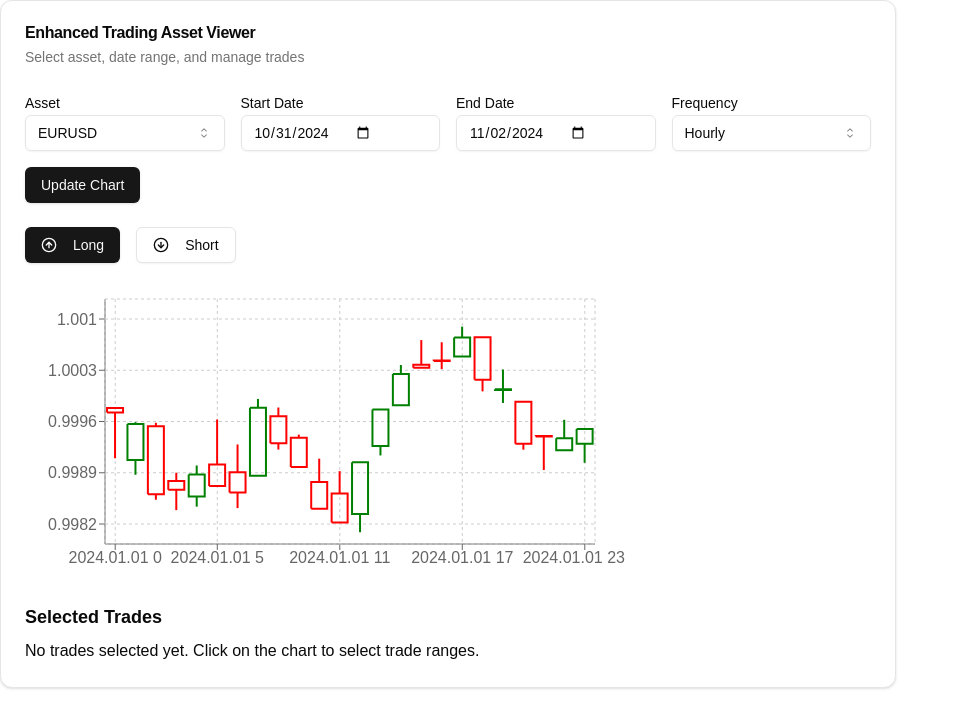
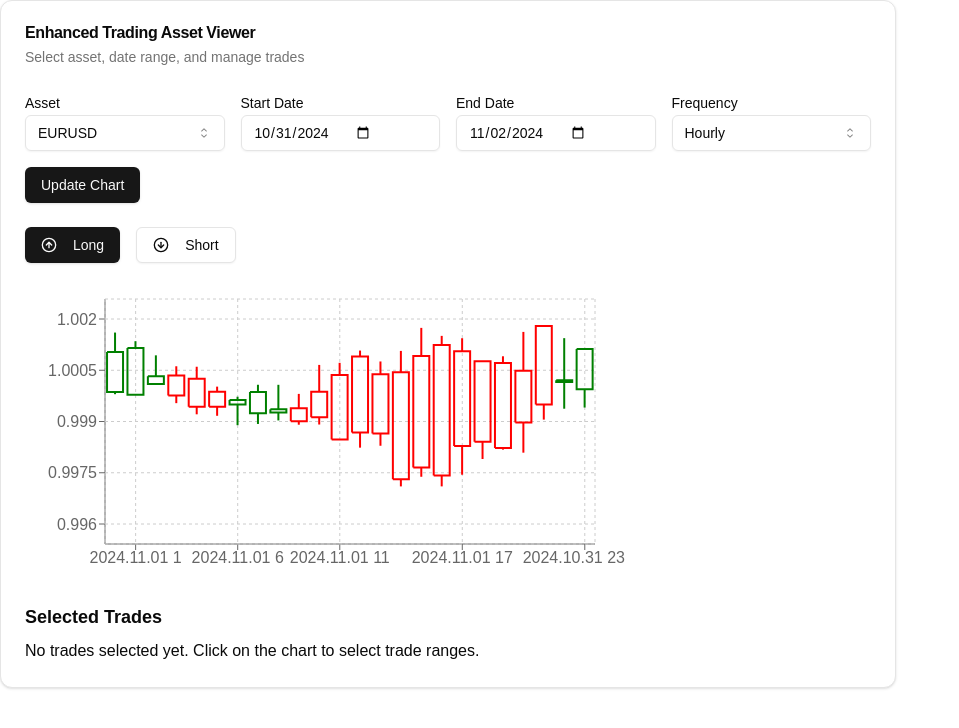
Before and after one commit to jkim1708/EvoTraderDemo, a Next.js app in the folder my-app/: page / in a window 1280 px wide. Shown: the top 728 px of the page, without its empty margins (0-959 px from the left). Built offline with nearby package versions, Linux system fonts and the light colour scheme.

Commit message:
graph changes on date change

```diff
--- a/my-app/app/page.tsx
+++ b/my-app/app/page.tsx
@@ -1,4 +1,4 @@
-import { EnhancedTradingAssetViewer } from "@/components/enhanced-trading-asset-viewer"
+import EnhancedTradingAssetViewer from "@/components/enhanced-trading-asset-viewer";
 
 export default function Page() {
   return <EnhancedTradingAssetViewer />
--- a/my-app/components/enhanced-trading-asset-viewer.tsx
+++ b/my-app/components/enhanced-trading-asset-viewer.tsx
@@ -16,9 +16,9 @@ import {
     DialogTitle,
     DialogTrigger
 } from "@/components/ui/dialog"
-// import {CategoricalChartState} from "recharts/types/chart/types";
+import {generateData} from "@/utils";
 import CandleStickChart from "@/components/ui/candleStickChart";
-import {generateData} from "@/utils";
+import {observer} from "mobx-react-lite";
 
 // const calculatePnL = (trade: Trade, data: { date: string; value: number }[]) => {
 //     const startValue = data.find(d => d.date === trade.startDate)?.value || 0
@@ -37,7 +37,8 @@ type Trade = {
 
 const assets = ['EURUSD', 'GBPUSD', 'EURCHF', 'EURNOK']
 
-export function EnhancedTradingAssetViewer() {
+
+const EnhancedTradingAssetViewer = observer(() => {
     const today = new Date()
     const twoDaysAgo = new Date(today)
     twoDaysAgo.setDate(today.getDate() - 2)
@@ -58,7 +59,6 @@ export function EnhancedTradingAssetViewer() {
         // setSelectedRange(null)
         setTrades([])
     }
-
 
 
     // const handleChartClick = (props: CategoricalChartState) => {
@@ -109,6 +109,10 @@ export function EnhancedTradingAssetViewer() {
         setEditingTrade(null)
     }
 
+    // const DynamicCandleStickChart = dynamic(() => import('../components/ui/candleStickChart'), {
+    //     ssr: false,
+    // })
+
     return (
         <Card className="w-full max-w-4xl">
             <CardHeader>
@@ -137,7 +141,10 @@ export function EnhancedTradingAssetViewer() {
                                 id="startDate"
                                 type="date"
                                 value={startDate}
-                                onChange={(e) => setStartDate(e.target.value)}
+                                onChange={(e) => {
+                                    setStartDate(e.target.value)
+                                    setData(generateData(new Date(e.target.value), new Date(endDate), asset))
+                                }}
                             />
                         </div>
                         <div className="flex-1">
@@ -146,7 +153,10 @@ export function EnhancedTradingAssetViewer() {
                                 id="endDate"
                                 type="date"
                                 value={endDate}
-                                onChange={(e) => setEndDate(e.target.value)}
+                                onChange={(e) => {
+                                    setEndDate(e.target.value)
+                                    setData(generateData(new Date(startDate), new Date(e.target.value), asset))
+                                }}
                             />
                         </div>
                         <div className="flex-1">
@@ -180,23 +190,9 @@ export function EnhancedTradingAssetViewer() {
                         <ArrowDownCircle className="mr-2 h-4 w-4"/> Short
                     </Button>
                 </div>
-                <CandleStickChart />
+                <CandleStickChart generatedData={data}/>
 
                 <div hidden={true}>{data.toString()}</div>
-
-                {/*<ChartContainer*/}
-                {/*    config={{*/}
-                {/*        value: {*/}
-                {/*            label: `${asset} Value`,*/}
-                {/*            color: "hsl(var(--chart-1))",*/}
-                {/*        },*/}
-                {/*    }}*/}
-                {/*    className="h-[400px]"*/}
-                {/*>*/}
-                {/*    <ResponsiveContainer width="100%" height="100%">*/}
-                {/*        <CandleStickChart />*/}
-                {/*    </ResponsiveContainer>*/}
-                {/*</ChartContainer>*/}
 
                 <div className="mt-6">
                     <h3 className="text-lg font-semibold mb-2">Selected Trades</h3>
@@ -281,3 +277,5 @@ export function EnhancedTradingAssetViewer() {
         </Card>
     )
 }
+);
+export default EnhancedTradingAssetViewer;
--- a/my-app/components/ui/candleStickChart.tsx
+++ b/my-app/components/ui/candleStickChart.tsx
@@ -1,3 +1,5 @@
+"use client"
+
 import React from 'react';
 import {
     BarChart,
@@ -6,8 +8,8 @@ import {
     YAxis,
     CartesianGrid,
 } from 'recharts';
-import {generateData, transformToCandleStickSeries} from "@/utils";
-
+import {SampleAssetData, transformToCandleStickSeries} from "@/utils";
+import {observer} from "mobx-react-lite";
 
 // eslint-disable-next-line @typescript-eslint/ban-ts-comment
 // @ts-expect-error
@@ -88,8 +90,17 @@ type CandleStickChart = {
     ts: string,
 };
 
-const CandleStickChart = () => {
-    const tickSeries = generateData(new Date('2024-01-01'), new Date('2024-01-02'), 'EURUSD');
+export type CandleStickChartProps = {
+    generatedData: SampleAssetData
+}
+
+const CandleStickChart =
+    observer((props: CandleStickChartProps) => {
+
+    const generateData = props.generatedData;
+
+    // const genData = generateData(new Date('2024-01-01'), new Date('2024-01-02'), 'EURUSD');
+    const tickSeries: SampleAssetData = generateData;
     // eslint-disable-next-line @typescript-eslint/ban-ts-comment
     // @ts-expect-error
     const candleStickSeries: CandleStickChart[] = transformToCandleStickSeries(tickSeries);
@@ -137,6 +148,6 @@ const CandleStickChart = () => {
             </Bar>
         </BarChart>
     );
-};
+});
 
 export default CandleStickChart;
--- a/my-app/package.json
+++ b/my-app/package.json
@@ -6,7 +6,7 @@
     "test": "jest",
     "dev": "next dev",
     "build": "next build",
-    "start": "next start",
+    "start": "next build && next start",
     "lint": "next lint"
   },
   "dependencies": {
@@ -18,6 +18,8 @@
     "class-variance-authority": "^0.7.0",
     "clsx": "^2.1.1",
     "lucide-react": "^0.454.0",
+    "mobx": "^6.13.5",
+    "mobx-react-lite": "^4.0.7",
     "next": "14.2.16",
     "react": "^18",
     "react-dom": "^18",
--- a/my-app/utils.ts
+++ b/my-app/utils.ts
@@ -1,5 +1,10 @@
+export type SampleAssetData = {
+    date: Date
+    value: number
+}[]
+
 // Generate sample data
-export const generateData = (startDate: Date, endDate: Date, asset: string) => {
+export const generateData = (startDate: Date, endDate: Date, asset: string): SampleAssetData => {
     const data = []
     let currentDate = new Date(startDate)
     let value = 1
@@ -44,6 +49,8 @@ export function transformToCandleStickData(tickData: { date: string, value: stri
 }
 
 export function transformToCandleStickSeries(tickData: { date: Date, value: string }[]) {
+
+    if (tickData === undefined || tickData === null ) return;
     const groupedData = tickData.reduce((acc, tick) => {
         const hour = new Date(tick.date).getUTCHours();
         if (!acc[hour]) {
```
Also changed, not shown: 1 other file (tests, documents, lock files or other folders).
